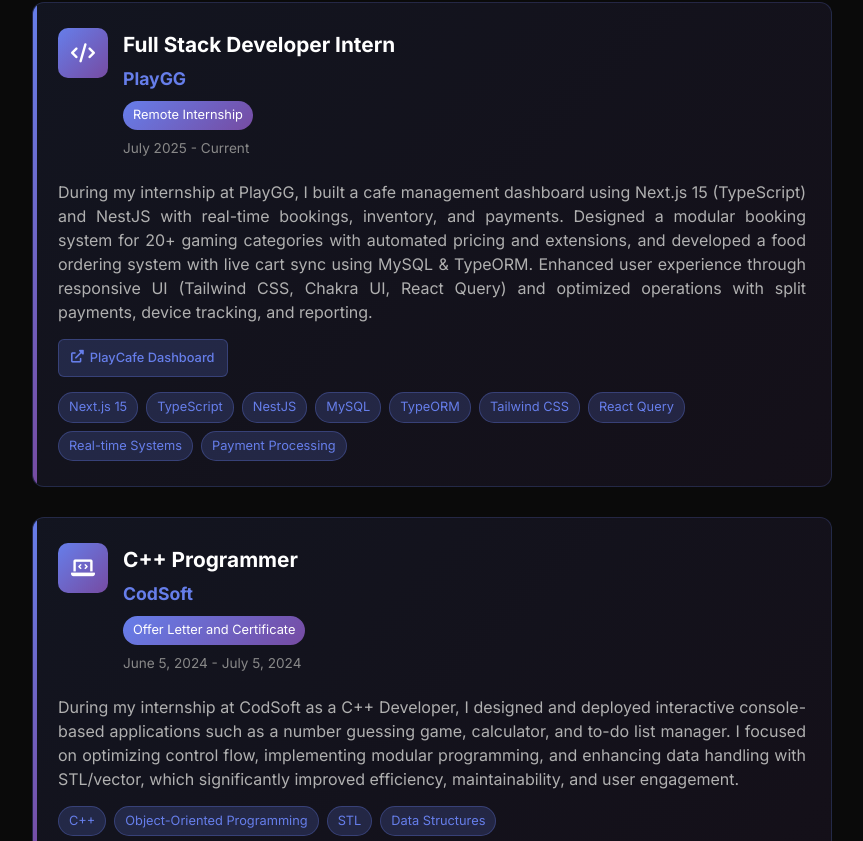
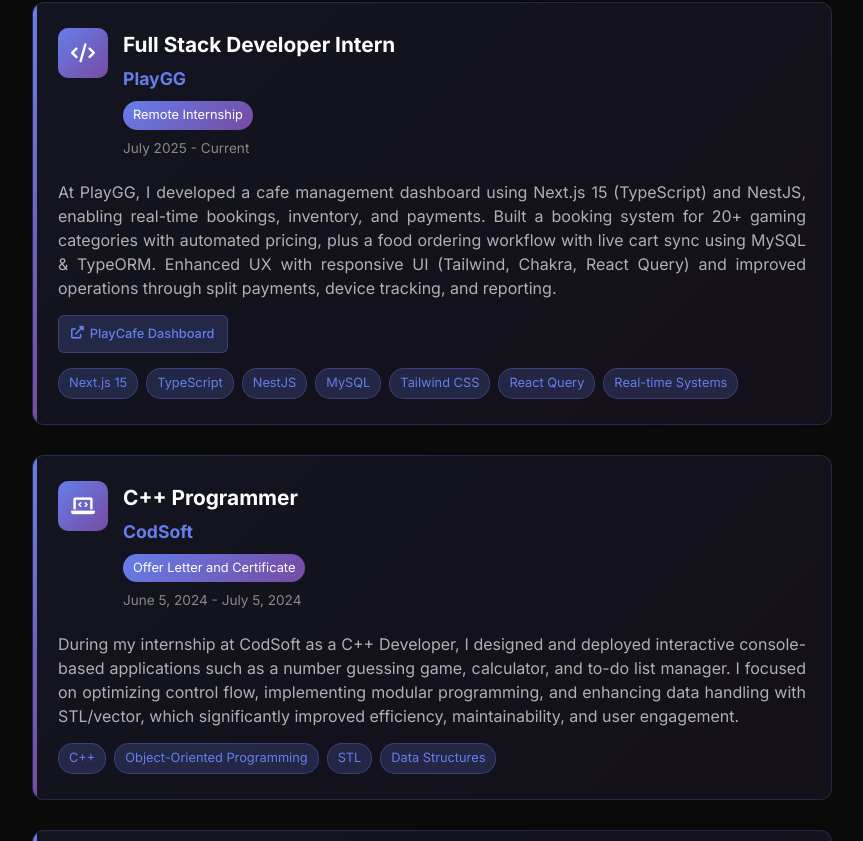
Before and after one commit to aniketsharma04/Aniket-Portfolio, a React (Create React App) app: page / in a window 1280 px wide. Shown: the part 1919-2760 px from the top of the page, without its empty margins (208-1071 px from the left). Built offline with nearby package versions, Linux system fonts and the light colour scheme.

Commit message:
Updated Resume link

```diff
--- a/src/App.js
+++ b/src/App.js
@@ -177,7 +177,7 @@
             </div>
             <div className="experience-description">
               <p>
-                During my internship at PlayGG, I built a cafe management dashboard using Next.js 15 (TypeScript) and NestJS with real-time bookings, inventory, and payments. Designed a modular booking system for 20+ gaming categories with automated pricing and extensions, and developed a food ordering system with live cart sync using MySQL & TypeORM. Enhanced user experience through responsive UI (Tailwind CSS, Chakra UI, React Query) and optimized operations with split payments, device tracking, and reporting.
+                At PlayGG, I developed a cafe management dashboard using Next.js 15 (TypeScript) and NestJS, enabling real-time bookings, inventory, and payments. Built a booking system for 20+ gaming categories with automated pricing, plus a food ordering workflow with live cart sync using MySQL & TypeORM. Enhanced UX with responsive UI (Tailwind, Chakra, React Query) and improved operations through split payments, device tracking, and reporting.
               </p>
               <div className="experience-links">
                 <a href="https://www.playcafe.in" target="_blank" rel="noopener noreferrer" className="experience-link">
@@ -189,12 +189,12 @@
                 <span className="skill-tag">TypeScript</span>
                 <span className="skill-tag">NestJS</span>
                 <span className="skill-tag">MySQL</span>
-                <span className="skill-tag">TypeORM</span>
+                {/* <span className="skill-tag">TypeORM</span> */}
                 <span className="skill-tag">Tailwind CSS</span>
                 {/* <span className="skill-tag">Chakra UI</span> */}
                 <span className="skill-tag">React Query</span>
                 <span className="skill-tag">Real-time Systems</span>
-                <span className="skill-tag">Payment Processing</span>
+                {/* <span className="skill-tag">Payment Processing</span> */}
               </div>
             </div>
           </div>
@@ -317,7 +317,7 @@
                 <span className="tech-tag">MongoDB</span>
               </div>
               <div className="project-links">
-                <a href="https://github.com/aniketsharma04" target="_blank" rel="noopener noreferrer">
+                <a href="https://github.com/aniketsharma04/ConnectApp" target="_blank" rel="noopener noreferrer">
                   <i className="fab fa-github"></i>
                 </a>
                 {/* <a href="#" target="_blank" rel="noopener noreferrer">
@@ -359,7 +359,7 @@
                 <span className="tech-tag">Express.js</span>
               </div>
               <div className="project-links">
-                <a href="https://github.com/aniketsharma04" target="_blank" rel="noopener noreferrer">
+                <a href="https://github.com/aniketsharma04/Task-Manager" target="_blank" rel="noopener noreferrer">
                   <i className="fab fa-github"></i>
                 </a>
                 {/* <a href="#" target="_blank" rel="noopener noreferrer">
@@ -380,12 +380,12 @@
                 <span className="tech-tag">Responsive Design</span>
               </div>
               <div className="project-links">
-                <a href="https://github.com/aniketsharma04" target="_blank" rel="noopener noreferrer">
+                <a href="https://github.com/aniketsharma04/Aniket-Portfolio" target="_blank" rel="noopener noreferrer">
                   <i className="fab fa-github"></i>
                 </a>
-                {/* <a href="#" target="_blank" rel="noopener noreferrer">
+                <a href="https://portfolio-main-86tq.vercel.app/" target="_blank" rel="noopener noreferrer">
                   <i className="fas fa-external-link-alt"></i>
-                </a> */}
+                </a>
               </div>
             </div>
           </div>
```
